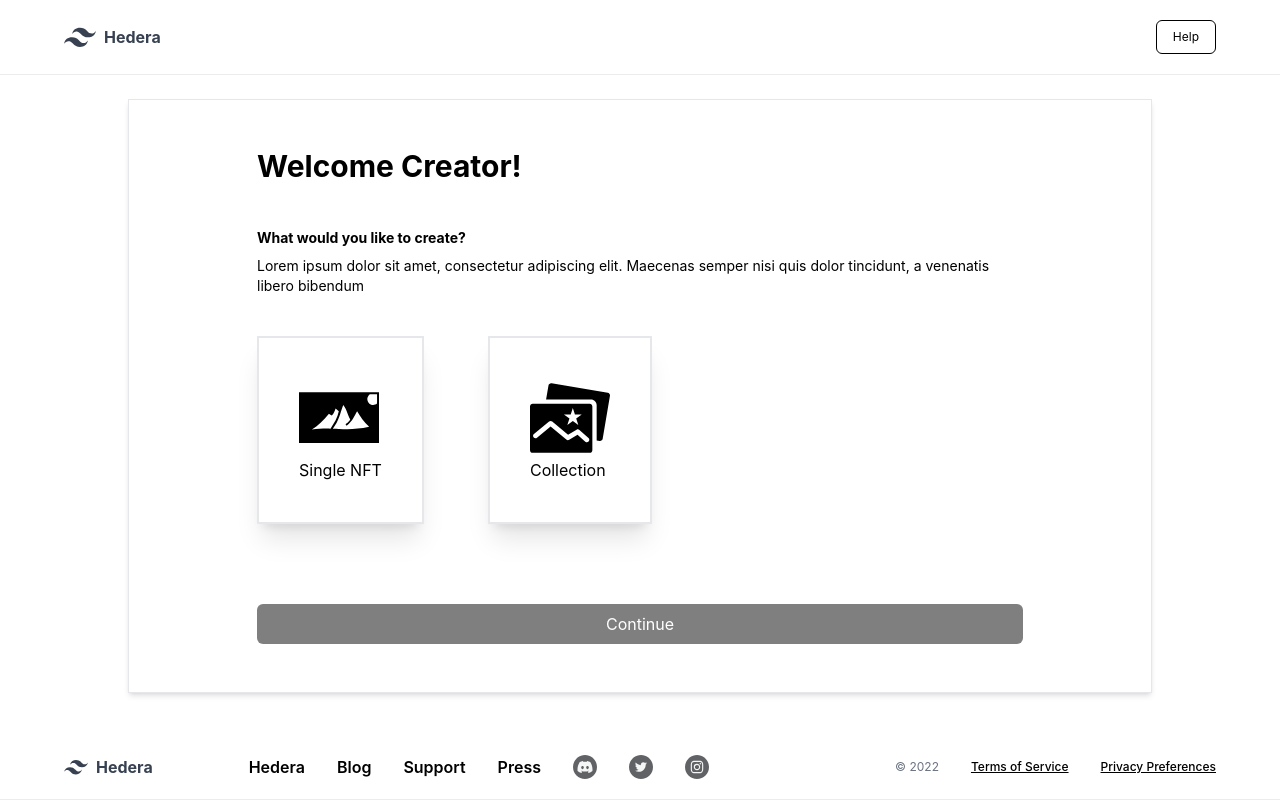
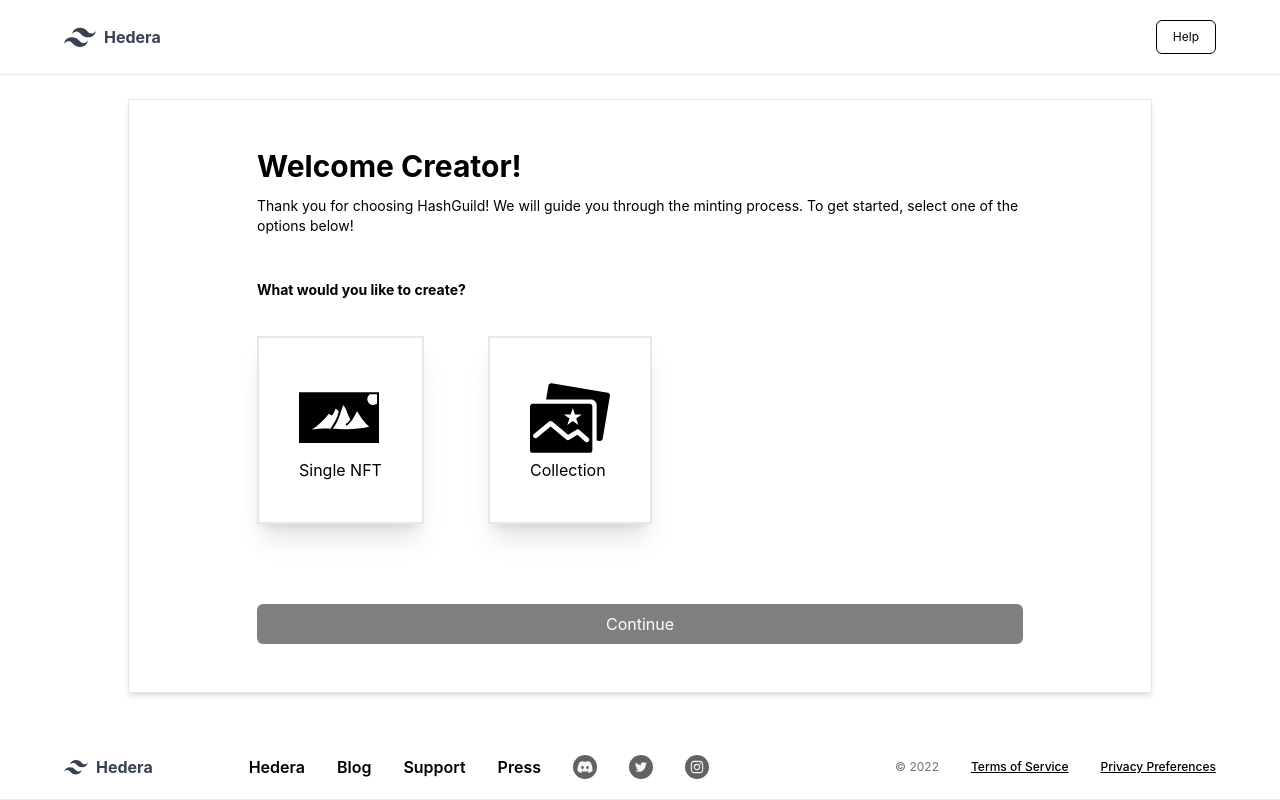
Before and after one commit to HashGuild/hedera-minting, a Next.js app: page / in a window 1280 px wide. Built offline with nearby package versions, Linux system fonts and the light colour scheme.

Commit message:
fix: lorem replace with web content.

```diff
--- a/pages/index.tsx
+++ b/pages/index.tsx
@@ -21,12 +21,12 @@ const Home: NextPage = function () {
           <div className="flex flex-col py-12 max-w-screen-md ">
             <p className="text-3xl font-bold ">Welcome Creator!</p>
 
-            <p className="text-sm font-bold mt-11 ">
+            <p className="text-sm mt-3 mb-11 ">
+              Thank you for choosing HashGuild! We will guide you through the
+              minting process. To get started, select one of the options below!
+            </p>
+            <p className="text-sm font-bold  mb-9">
               What would you like to create?
-            </p>
-            <p className="text-sm mt-2 mb-10">
-              Lorem ipsum dolor sit amet, consectetur adipiscing elit. Maecenas
-              semper nisi quis dolor tincidunt, a venenatis libero bibendum
             </p>
             <div className="flex w-full justify-between md:justify-start md:gap-16">
               {indexFlow.map((flowItem: Flow) => (
```
